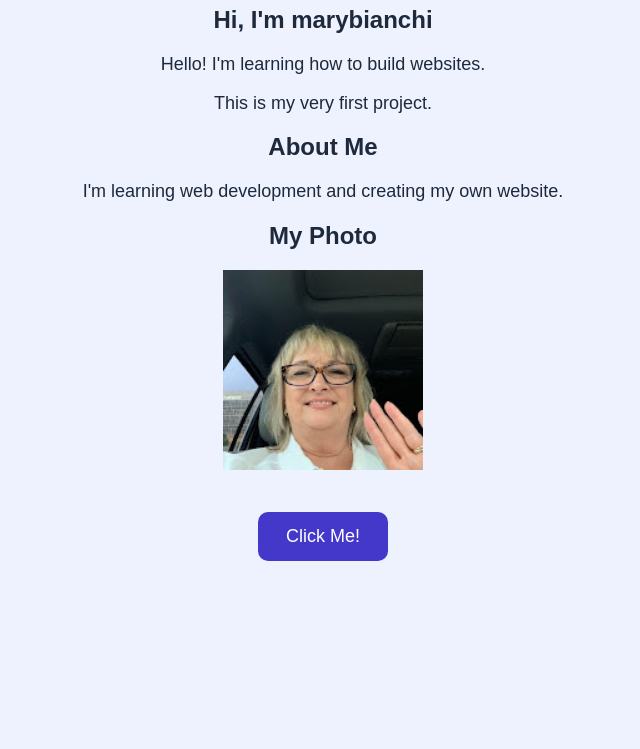
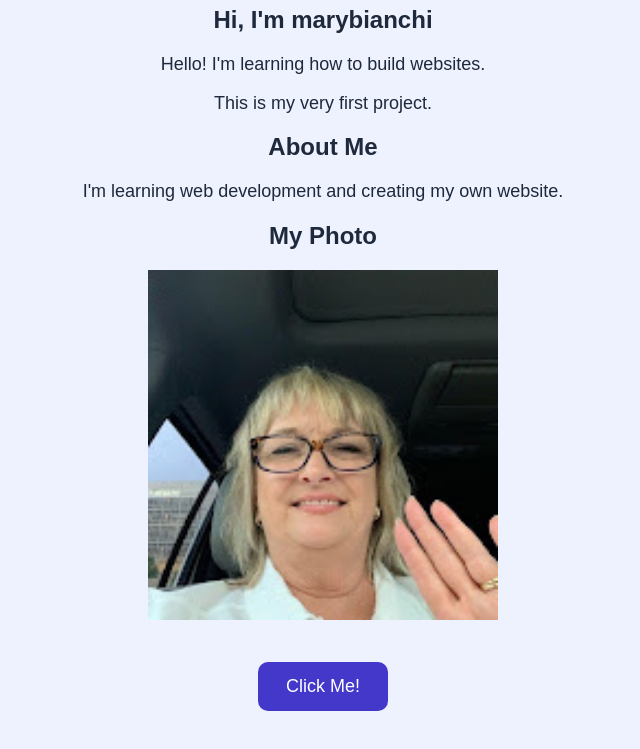
Before and after one commit to marybianchi/my-first-website, a plain HTML site: page index.html in a window 1280 px wide. Shown: the part 151-900 px from the top of the page, without its empty margins (317-957 px from the left). Before the commit the page ends 800 px from the top, so only its background shows below. Drawn offline with Linux system fonts and the light colour scheme.

Commit message:
Increase image width from 200 to 350 pixels

```diff
--- a/index.html
+++ b/index.html
@@ -22,7 +22,9 @@
 
   <h2>My Photo</h2>
 
-<img src="channels4_profile.jpg" alt="A photo of Mary" width="200">
+
+<img src="channels4_profile.jpg" alt="A photo of Mary" width="350">
+
 
 
   <br><br>
```
